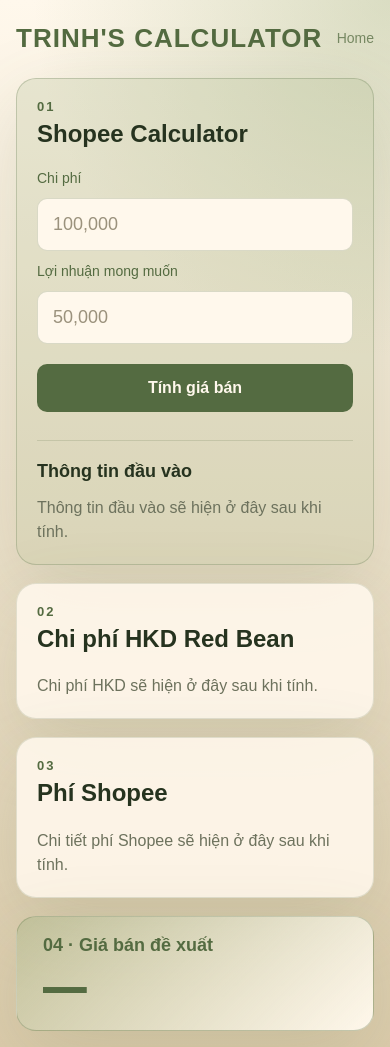
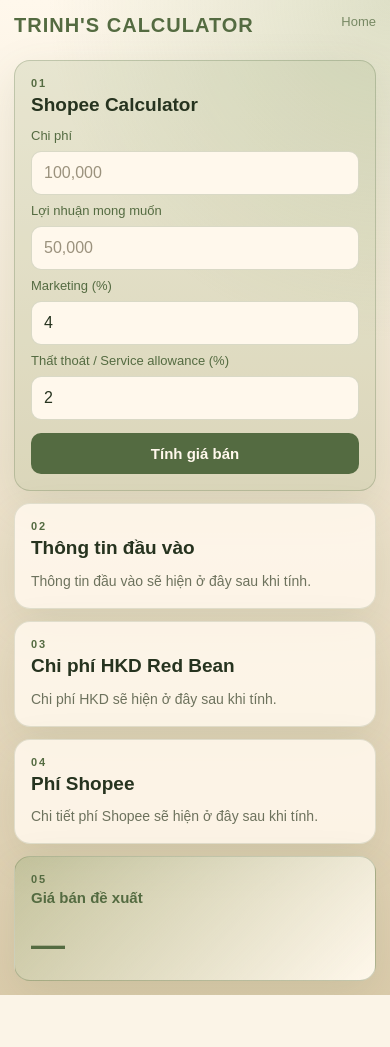
Before and after one commit to Yayukumo/Personal_website, a Django app: page /calculator/ in a window 390 px wide. After the commit the page ends 995 px from the top, so only its background shows below. Run offline with Django 5.2, Linux system fonts and the light colour scheme.

Commit message:
Add more inputs for users. Fix Logic. Fix layout.

```diff
--- a/calculator/views.py
+++ b/calculator/views.py
@@ -6,26 +6,71 @@ def parse_money(value):
     if not value:
         return 0
 
-    cleaned_value = value.replace(",", "").strip()
+    cleaned_value = (
+        value
+        .replace(",", "")
+        .replace(".", "")
+        .replace("đ", "")
+        .strip()
+    )
+
+    return float(cleaned_value)
+
+
+def parse_percent(value, default):
+    if not value:
+        return default
+
+    cleaned_value = (
+        value
+        .replace("%", "")
+        .replace(",", ".")
+        .strip()
+    )
+
     return float(cleaned_value)
 
 
 def calculator_home(request):
     result = None
+
     cost_input = ""
     desired_profit_input = ""
+
+    marketing_rate_percent = 4
+    service_allowance_rate_percent = 2
 
     if request.method == "POST":
         cost_input = request.POST.get("cost", "")
         desired_profit_input = request.POST.get("desired_profit", "")
 
+        marketing_rate_percent = parse_percent(
+            request.POST.get("marketing_rate", ""),
+            4
+        )
+
+        service_allowance_rate_percent = parse_percent(
+            request.POST.get("service_allowance_rate", ""),
+            2
+        )
+
         cost = parse_money(cost_input)
         desired_profit = parse_money(desired_profit_input)
 
-        result = calculate_selling_price(cost, desired_profit)
+        marketing_rate = marketing_rate_percent / 100
+        service_allowance_rate = service_allowance_rate_percent / 100
+
+        result = calculate_selling_price(
+            cost,
+            desired_profit,
+            marketing_rate=marketing_rate,
+            service_allowance_rate=service_allowance_rate,
+        )
 
     return render(request, "calculator.html", {
         "result": result,
         "cost_input": cost_input,
         "desired_profit_input": desired_profit_input,
+        "marketing_rate_percent": marketing_rate_percent,
+        "service_allowance_rate_percent": service_allowance_rate_percent,
     })
--- a/static/css/calculator.css
+++ b/static/css/calculator.css
@@ -1,3 +1,4 @@
+
 * {
     box-sizing: border-box;
 }
@@ -16,32 +17,32 @@ body {
     overflow: hidden;
 }
 
-/* Full screen app layout */
+/* APP */
 
 .app-screen {
     height: 100vh;
-    padding: 22px;
+    padding: 16px;
     display: flex;
     flex-direction: column;
-    gap: 18px;
+    gap: 12px;
     background:
-        radial-gradient(circle at top right, rgba(153, 173, 122, 0.36), transparent 32%),
+        radial-gradient(circle at top right, rgba(153, 173, 122, 0.32), transparent 32%),
         linear-gradient(to bottom, #fff8ec, #dcccac);
 }
 
-/* Top navigation */
+/* TOP BAR */
 
 .topbar {
-    height: 44px;
+    height: 36px;
+    min-height: 36px;
     display: flex;
     justify-content: space-between;
     align-items: center;
-    flex-shrink: 0;
 }
 
 .brand {
     color: #546b41;
-    font-size: 26px;
+    font-size: 22px;
     font-weight: 900;
     letter-spacing: 1px;
 }
@@ -57,82 +58,116 @@ body {
     opacity: 1;
 }
 
-/* Main dashboard */
+/* MAIN GRID
+   Layout:
+   | 1 | 3 | 4 |
+   | 2 |    5 |
+*/
 
 .dashboard-grid {
     flex: 1;
     min-height: 0;
     display: grid;
-    grid-template-columns: 330px 1fr 1.35fr;
-    gap: 18px;
+    grid-template-columns: 300px minmax(300px, 1fr) minmax(340px, 1.2fr);
+    grid-template-rows: minmax(0, 1fr) 150px;
+    gap: 12px;
 }
 
-/* Panels */
+/* SECTION PLACEMENT */
+
+.section-01 {
+    grid-column: 1;
+    grid-row: 1;
+}
+
+.section-02 {
+    grid-column: 1;
+    grid-row: 2;
+}
+
+.section-03 {
+    grid-column: 2;
+    grid-row: 1;
+}
+
+.section-04 {
+    grid-column: 3;
+    grid-row: 1;
+}
+
+.section-05 {
+    grid-column: 2 / 4;
+    grid-row: 2;
+}
+
+/* PANELS */
 
 .form-panel,
-.result-panel {
+.result-panel,
+.final-price-bar {
+    min-width: 0;
     min-height: 0;
-    border-radius: 20px;
-    padding: 24px;
-    box-shadow: 0 24px 80px rgba(84, 107, 65, 0.16);
+    border-radius: 18px;
+    padding: 16px;
+    box-shadow: 0 14px 44px rgba(84, 107, 65, 0.13);
 }
-
-/* Form panel should feel different */
 
 .form-panel {
     background: rgba(153, 173, 122, 0.22);
     border: 1px solid rgba(84, 107, 65, 0.26);
+    overflow-y: auto;
+    overflow-x: hidden;
 }
-
-/* Tax and Shopee fee panels look the same */
 
 .result-panel {
     background: rgba(255, 248, 236, 0.88);
     border: 1px solid rgba(84, 107, 65, 0.16);
+    overflow-y: auto;
+    overflow-x: hidden;
 }
 
-/* Panel titles */
+/* PANEL HEADER */
 
 .panel-header {
-    margin-bottom: 22px;
+    margin-bottom: 12px;
 }
 
 .panel-header p {
-    margin: 0 0 6px;
+    margin: 0 0 5px;
     color: #546b41;
-    font-size: 13px;
+    font-size: 11px;
     font-weight: 900;
     letter-spacing: 2px;
 }
 
 .panel-header h2 {
     margin: 0;
-    font-size: 24px;
+    font-size: 18px;
     line-height: 1.15;
     color: #26331f;
 }
 
-/* Form */
+/* FORM */
 
 .calc-form {
     display: flex;
     flex-direction: column;
-    gap: 12px;
+    gap: 8px;
 }
 
 .calc-form label {
     color: #546b41;
-    font-size: 14px;
+    font-size: 13px;
 }
 
 .calc-form input {
     width: 100%;
-    padding: 15px;
+    padding: 11px 12px;
     border-radius: 10px;
     border: 1px solid rgba(84, 107, 65, 0.22);
     background: #fff8ec;
     color: #26331f;
-    font-size: 18px;
+    font-size: 15px;
     outline: none;
 }
 
@@ -146,13 +181,13 @@ body {
 }
 
 .calc-form button {
-    margin-top: 8px;
-    padding: 15px;
+    margin-top: 5px;
+    padding: 12px;
     border: none;
     border-radius: 10px;
     background: #546b41;
     color: #fff8ec;
-    font-size: 16px;
+    font-size: 15px;
     font-weight: 900;
     cursor: pointer;
 }
@@ -161,35 +196,25 @@ body {
     background: #445835;
 }
 
-/* Input confirmation */
-
-.input-confirm {
-    margin-top: 28px;
-    padding-top: 20px;
-    border-top: 1px solid rgba(84, 107, 65, 0.18);
-}
-
-.input-confirm h3 {
-    margin: 0 0 14px;
-    font-size: 18px;
-    color: #26331f;
-}
-
-/* Shared rows */
+/* ROWS */
 
 .mini-row,
 .fee-row {
     display: flex;
     justify-content: space-between;
     align-items: flex-start;
-    gap: 18px;
-    padding: 12px 0;
+    gap: 10px;
+    padding: 8px 0;
     border-bottom: 1px solid rgba(84, 107, 65, 0.14);
 }
 
 .mini-row span,
 .fee-row p {
     color: #6d725d;
+}
+
+.mini-row span {
+    font-size: 13px;
 }
 
 .mini-row strong,
@@ -199,79 +224,109 @@ body {
     white-space: nowrap;
 }
 
-/* Tax / fee result */
+/* RESULT NUMBERS */
 
 .big-number {
-    margin-bottom: 22px;
+    margin-bottom: 10px;
     color: #546b41;
-    font-size: clamp(34px, 4vw, 54px);
+    font-size: clamp(24px, 2.7vw, 36px);
     font-weight: 900;
-    letter-spacing: -1.5px;
+    letter-spacing: -0.8px;
+    word-break: break-word;
 }
 
 .empty-text {
     margin: 0;
     color: #6d725d;
     line-height: 1.5;
+    font-size: 14px;
 }
 
-/* Shopee fee breakdown */
+/* FEE BREAKDOWN */
 
 .fee-breakdown.compact {
     display: grid;
-    gap: 2px;
+    gap: 1px;
 }
 
 .fee-row strong {
     display: block;
-    font-size: 14px;
+    font-size: 13px;
     line-height: 1.25;
     color: #26331f;
 }
 
 .fee-row p {
-    margin: 4px 0 0;
+    margin: 3px 0 0;
     font-size: 12px;
 }
 
 .fee-row span {
-    font-size: 14px;
+    font-size: 13px;
 }
 
-/* Final selling price */
+/* SECTION 05 FINAL PRICE */
 
 .final-price-bar {
-    min-height: 88px;
-    padding: 18px 26px;
-    border-radius: 20px;
     background:
         linear-gradient(135deg, rgba(153, 173, 122, 0.38), rgba(255, 248, 236, 0.98));
     border: 1px solid rgba(84, 107, 65, 0.28);
     display: flex;
     justify-content: space-between;
     align-items: center;
-    flex-shrink: 0;
-    box-shadow: 0 24px 80px rgba(84, 107, 65, 0.16);
+    gap: 18px;
+    overflow: hidden;
+}
+
+.final-price-bar div {
+    min-width: 0;
+}
+
+.final-price-bar p {
+    margin: 0 0 4px;
+    color: #546b41;
+    font-size: 11px;
+    font-weight: 900;
+    letter-spacing: 2px;
 }
 
 .final-price-bar span {
     color: #546b41;
-    font-size: 18px;
-    font-weight: 700;
+    font-size: 15px;
+    font-weight: 800;
 }
 
 .final-price-bar strong {
     color: #546b41;
-    font-size: clamp(38px, 5vw, 68px);
-    font-weight: 950;
-    letter-spacing: -2px;
+    font-size: clamp(34px, 4.5vw, 52px);
+    font-weight: 900;
+    letter-spacing: -1.2px;
+    white-space: nowrap;
 }
 
-/* Smaller screens */
+/* SCROLLBARS */
 
-@media (max-width: 1000px) {
+.form-panel::-webkit-scrollbar,
+.result-panel::-webkit-scrollbar {
+    width: 6px;
+}
+
+.form-panel::-webkit-scrollbar-thumb,
+.result-panel::-webkit-scrollbar-thumb {
+    background: rgba(84, 107, 65, 0.28);
+    border-radius: 999px;
+}
+
+.form-panel::-webkit-scrollbar-track,
+.result-panel::-webkit-scrollbar-track {
+    background: transparent;
+}
+
+/* MEDIUM SCREENS */
+
+@media (max-width: 1150px) {
     body {
-        overflow: auto;
+        overflow-y: auto;
     }
 
     .app-screen {
@@ -280,33 +335,108 @@ body {
     }
 
     .dashboard-grid {
+        grid-template-columns: 1fr 1fr;
+        grid-template-rows: auto;
+    }
+
+    .section-01,
+    .section-02,
+    .section-03,
+    .section-04,
+    .section-05 {
+        grid-column: auto;
+        grid-row: auto;
+    }
+
+    .section-05 {
+        grid-column: 1 / -1;
+    }
+
+    .form-panel,
+    .result-panel {
+        overflow: visible;
+    }
+}
+
+/* MOBILE */
+
+@media (max-width: 760px) {
+    .app-screen {
+        padding: 14px;
+        gap: 12px;
+    }
+
+    .dashboard-grid {
         grid-template-columns: 1fr;
+    }
+
+    .section-05 {
+        grid-column: auto;
     }
 
     .final-price-bar {
         flex-direction: column;
         align-items: flex-start;
-        gap: 8px;
+    }
+
+    .final-price-bar strong {
+        white-space: normal;
+        word-break: break-word;
     }
 }
 
+/* SMALL MOBILE */
+
 @media (max-width: 560px) {
-    .app-screen {
-        padding: 16px;
+    .topbar {
+        height: auto;
+        min-height: 34px;
+        align-items: flex-start;
+        gap: 12px;
+    }
+
+    .brand {
+        font-size: 20px;
+        line-height: 1.15;
+    }
+
+    .nav-link {
+        font-size: 13px;
     }
 
     .form-panel,
-    .result-panel {
-        padding: 20px;
+    .result-panel,
+    .final-price-bar {
+        padding: 16px;
+        border-radius: 16px;
+    }
+
+    .panel-header h2 {
+        font-size: 19px;
+    }
+
+    .calc-form input {
+        padding: 12px;
+        font-size: 16px;
     }
 
     .mini-row,
     .fee-row {
         flex-direction: column;
-        gap: 6px;
+        gap: 5px;
+    }
+
+    .mini-row strong,
+    .fee-row span {
+        white-space: normal;
+        text-align: left;
+    }
+
+    .big-number {
+        font-size: 30px;
     }
 
     .final-price-bar strong {
-        font-size: 42px;
+        font-size: 34px;
     }
 }
--- a/templates/calculator.html
+++ b/templates/calculator.html
@@ -20,8 +20,8 @@
 
         <section class="dashboard-grid">
 
-            <!-- LEFT: FORM + INPUT CONFIRMATION -->
-            <section class="form-panel">
+            <!-- SECTION 01: FORM INPUT -->
+            <section class="form-panel section-01">
                 <div class="panel-header">
                     <p>01</p>
                     <h2>Shopee Calculator</h2>
@@ -54,11 +54,42 @@
                         required
                     >
 
+                    <label for="marketing_rate">Marketing (%)</label>
+                    <input
+                        type="number"
+                        id="marketing_rate"
+                        name="marketing_rate"
+                        value="{{ marketing_rate_percent|default:4 }}"
+                        min="0"
+                        max="20"
+                        step="0.5"
+                        inputmode="decimal"
+                        required
+                    >
+
+                    <label for="service_allowance_rate">Thất thoát / Service allowance (%)</label>
+                    <input
+                        type="number"
+                        id="service_allowance_rate"
+                        name="service_allowance_rate"
+                        value="{{ service_allowance_rate_percent|default:2 }}"
+                        min="0"
+                        max="20"
+                        step="0.5"
+                        inputmode="decimal"
+                        required
+                    >
+
                     <button type="submit">Tính giá bán</button>
                 </form>
+            </section>
 
-                <div class="input-confirm">
-                    <h3>Thông tin đầu vào</h3>
+            <!-- SECTION 02: INPUT CONFIRMATION -->
+            <section class="result-panel section-02">
+                <div class="panel-header">
+                    <p>02</p>
+                    <h2>Thông tin đầu vào</h2>
+                </div>
 
                 {% if result %}
                     <div class="mini-row">
@@ -70,16 +101,25 @@
                         <span>Lợi nhuận mong muốn</span>
                         <strong>{{ result.desired_profit|floatformat:0|intcomma }}đ</strong>
                     </div>
+
+                    <div class="mini-row">
+                        <span>Marketing</span>
+                        <strong>{{ marketing_rate_percent|floatformat:1 }}%</strong>
+                    </div>
+
+                    <div class="mini-row">
+                        <span>Thất thoát / Service allowance</span>
+                        <strong>{{ service_allowance_rate_percent|floatformat:1 }}%</strong>
+                    </div>
                 {% else %}
                     <p class="empty-text">Thông tin đầu vào sẽ hiện ở đây sau khi tính.</p>
                 {% endif %}
-                </div>
             </section>
 
-            <!-- MIDDLE: TAX HKD -->
-            <section class="result-panel">
+            <!-- SECTION 03: HKD COST -->
+            <section class="result-panel section-03">
                 <div class="panel-header">
-                    <p>02</p>
+                    <p>03</p>
                     <h2>Chi phí HKD Red Bean</h2>
                 </div>
 
@@ -92,6 +132,7 @@
                         <span>Thuế TNCN</span>
                         <strong>{{ result.tax|floatformat:0|intcomma }}đ</strong>
                     </div>
+
                     <div class="fee-breakdown compact">
                         {% for fee in result.hkd_fee_breakdown %}
                             <div class="fee-row">
@@ -114,10 +155,10 @@
                 {% endif %}
             </section>
 
-            <!-- RIGHT: SHOPEE FEE -->
-            <section class="result-panel">
+            <!-- SECTION 04: SHOPEE FEE -->
+            <section class="result-panel section-04">
                 <div class="panel-header">
-                    <p>03</p>
+                    <p>04</p>
                     <h2>Phí Shopee</h2>
                 </div>
 
@@ -148,11 +189,12 @@
                 {% endif %}
             </section>
 
-        </section>
-
-        <!-- BOTTOM: FINAL PRICE -->
-        <section class="final-price-bar">
-            <span>04 · Giá bán đề xuất</span>
+            <!-- SECTION 05: FINAL PRICE -->
+            <section class="final-price-bar section-05">
+                <div>
+                    <p>05</p>
+                    <span>Giá bán đề xuất</span>
+                </div>
 
                 {% if result %}
                     <strong>{{ result.selling_price|floatformat:0|intcomma }}đ</strong>
@@ -161,6 +203,8 @@
                 {% endif %}
             </section>
 
+        </section>
+
     </main>
 
     <script src="{% static 'js/format-money.js' %}"></script>
```
Also changed, not shown: calculator/services.py (+132 -86 lines), db.sqlite3. Lines whose indentation alone changed are shown as unchanged.
